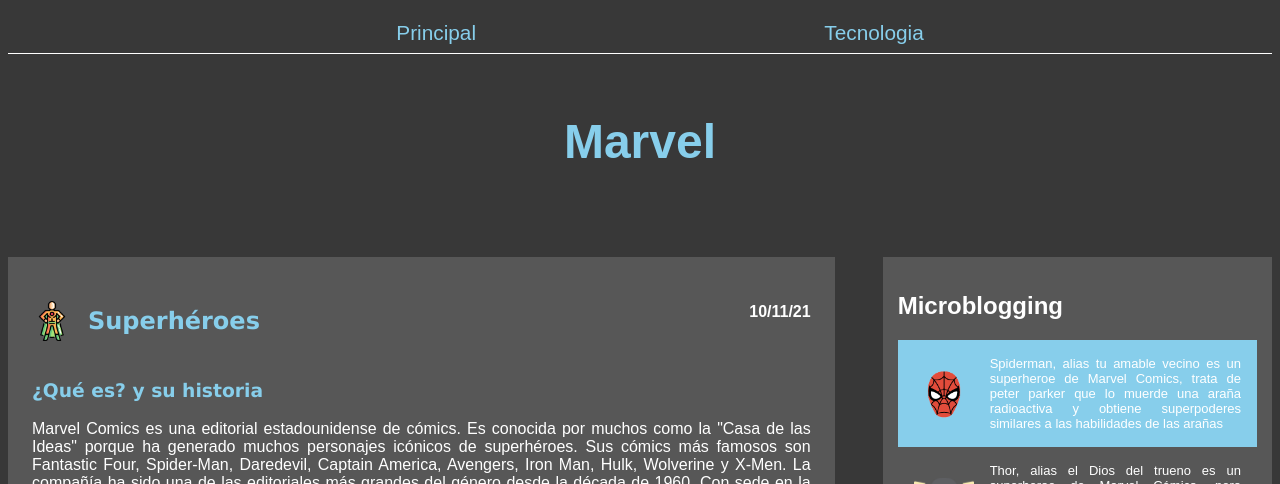
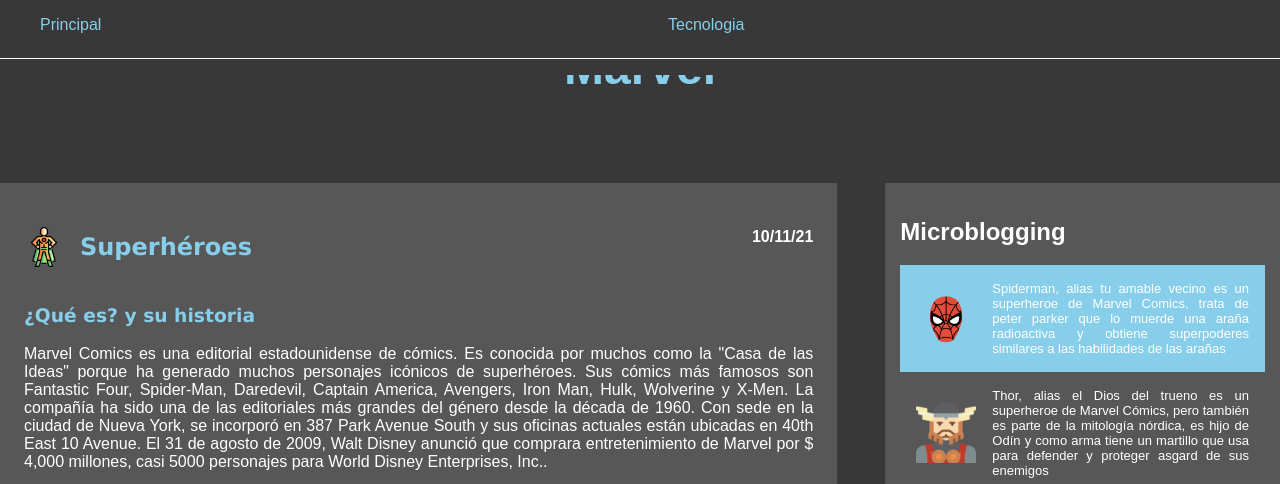
Before and after one commit to andressanchez16/andresblogdelmundo, a plain HTML site: page tema3.html in a window 1280 px wide. Shown: the top 484 px of the page. Drawn offline with Linux system fonts and the light colour scheme.

Commit message:
css sem 10 pt2

```diff
--- a/assets/styles/estilos_andres_sanchez.css
+++ b/assets/styles/estilos_andres_sanchez.css
@@ -35,6 +35,7 @@ section>footer {
 }
 
 /*indice*/
+    {
     nav>ul{
         color:#FFFFFF;
         display: flex;
@@ -44,6 +45,24 @@ nav>ul{
         padding-bottom: 0.5rem;
         font-size: 1.3rem;
     }
+}
+
+nav>ul{
+    display: grid;
+    grid-template-columns: repeat(2, 1fr);
+    border-bottom: 1px solid #FFFFFF;
+    grid-auto-rows: auto;
+    gap: 1rem;
+    padding-bottom: 1.5rem;
+    align-items: center;
+}
+
+nav{
+    position: fixed;
+    width: 100%;
+    background-color:rgb(56, 56, 56);
+}
+
 /*fin de indice*/
 
 /* Clases generales */
@@ -52,6 +71,7 @@ body {
     background-color:rgb(56, 56, 56);
     font-family: Arial, Helvetica, sans-serif;
     color: #FFFFFF;
+    margin: 0;
 }
 article /* =aplica para todas las etiquetas */{
     background-color: rgb(87, 87, 87);
```
Lines whose indentation alone changed are shown as unchanged.
